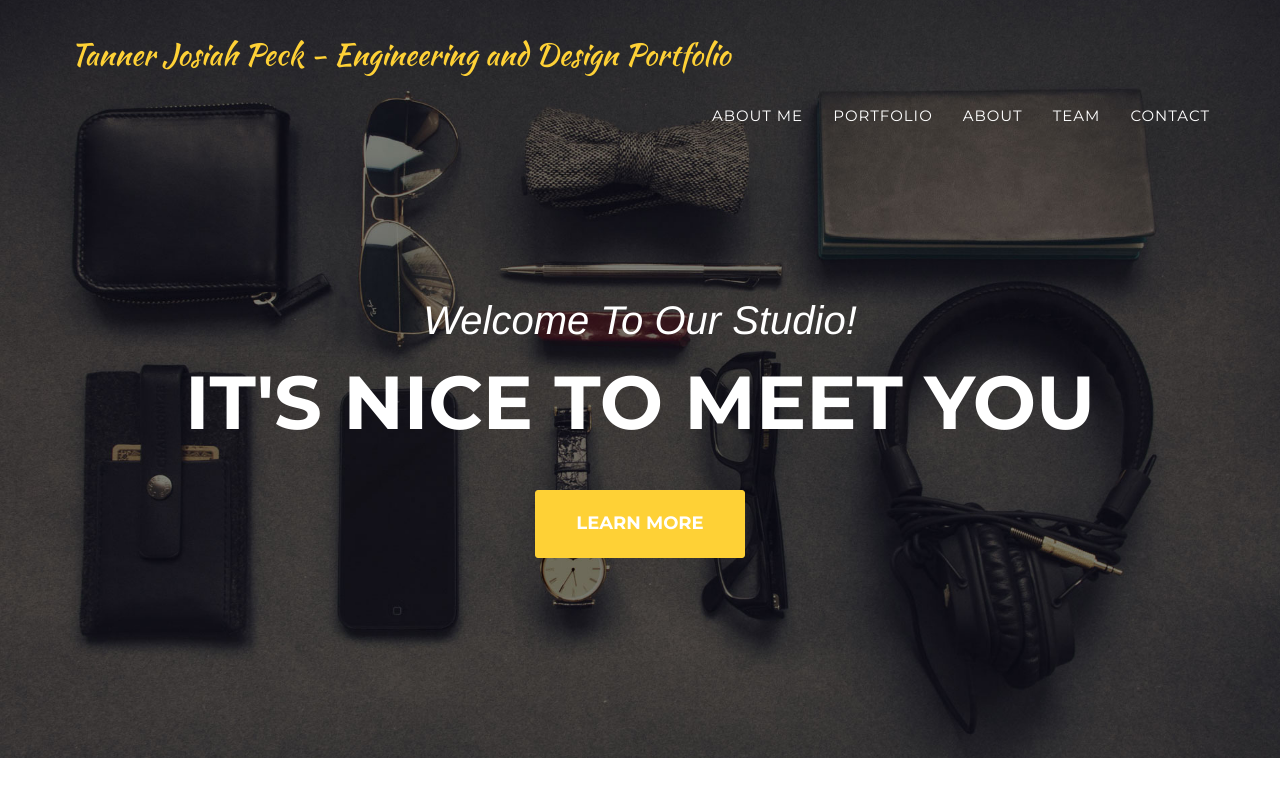
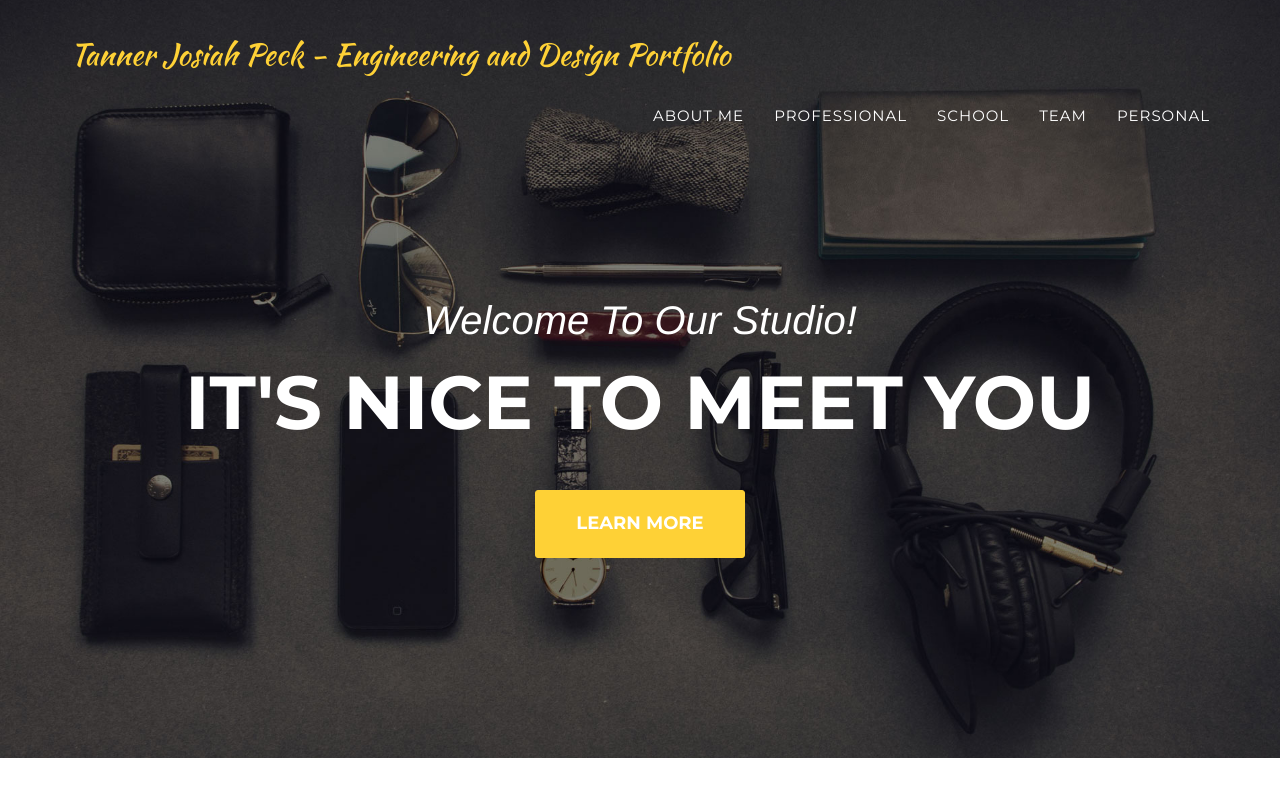
Before and after one commit to Tjpeck14/test2, a Jekyll site: the page built from index.html, in a window 1280 px wide and 900 px high. Shown: the top 797 px of the window. Built offline with Jekyll 4.4.1, drawn with Linux system fonts in a browser that asks for light colours; some web fonts are replaced.

Commit message:
Update header.html

```diff
--- a/_includes/header.html
+++ b/_includes/header.html
@@ -22,16 +22,16 @@
                         <a class="page-scroll" href="#about-me">About Me</a>
                     </li>
                     <li>
-                        <a class="page-scroll" href="#portfolio">Portfolio</a>
+                        <a class="page-scroll" href="#professional">Professional</a>
                     </li>
                     <li>
-                        <a class="page-scroll" href="#about">About</a>
+                        <a class="page-scroll" href="#school">School</a>
                     </li>
                     <li>
                         <a class="page-scroll" href="#team">Team</a>
                     </li>
                     <li>
-                        <a class="page-scroll" href="#contact">Contact</a>
+                        <a class="page-scroll" href="#personal">Personal</a>
                     </li>
                 </ul>
             </div>
```
